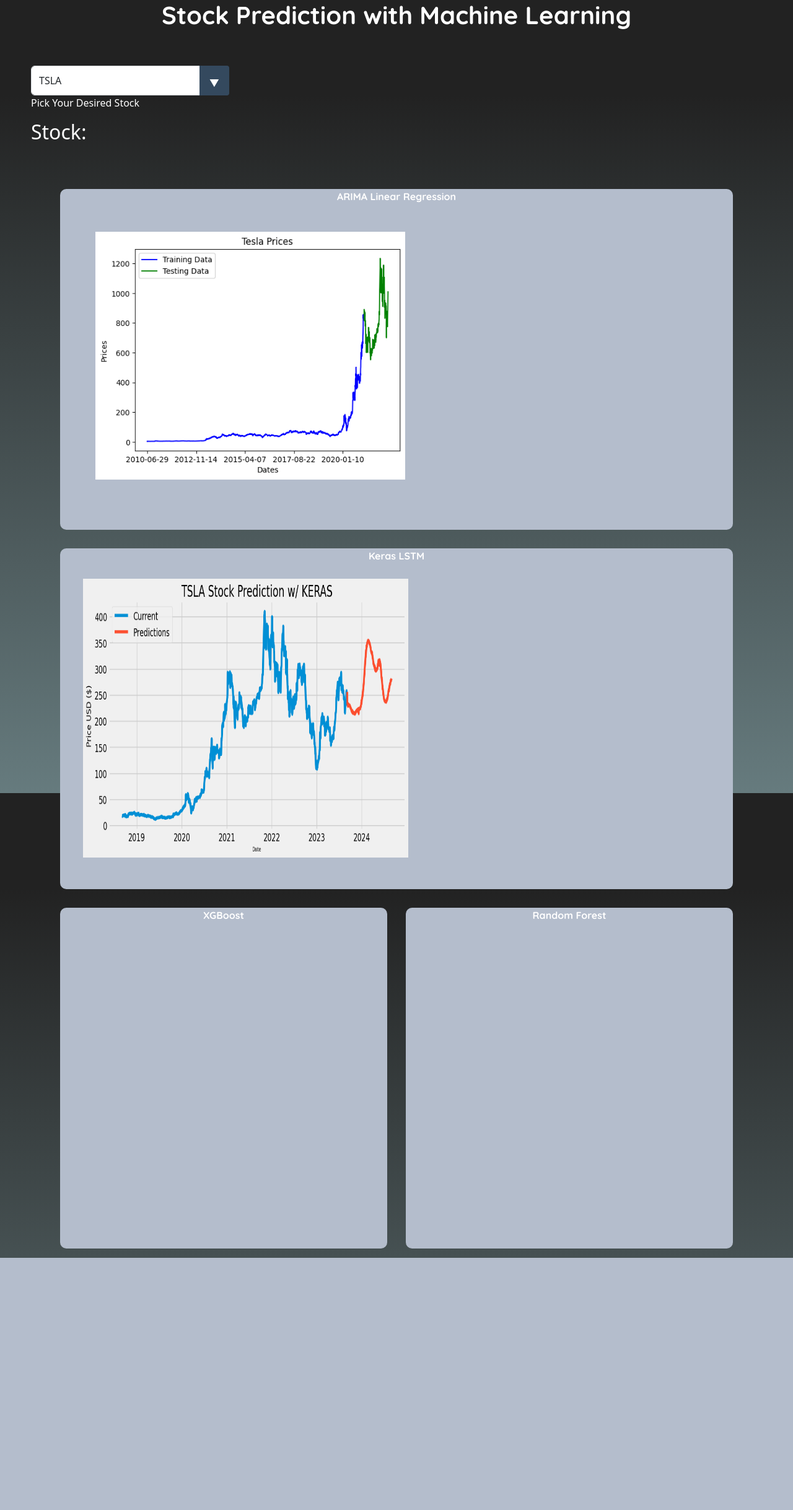
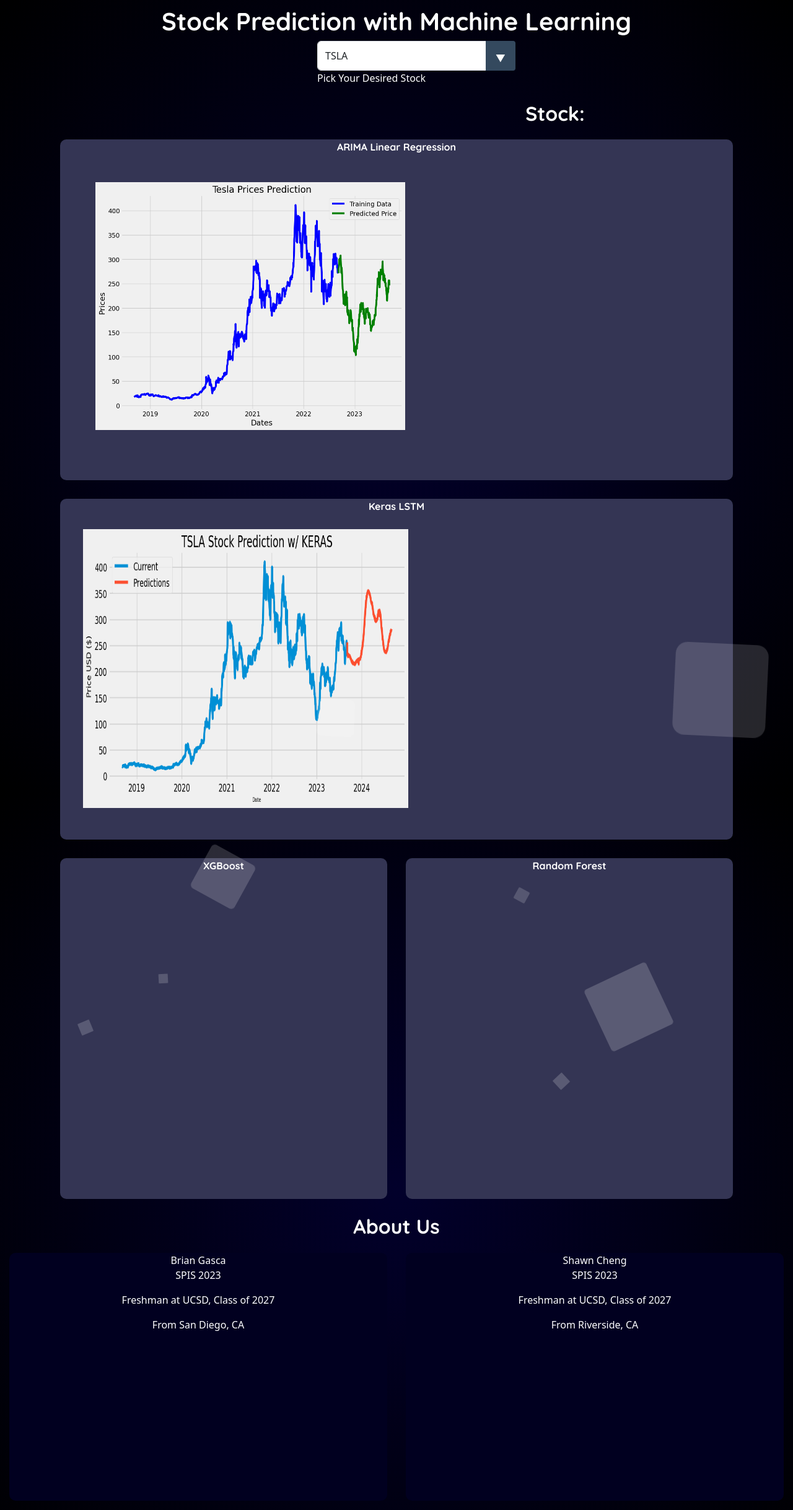
Before and after one commit to briangasca/project_display, a Flask app: page / in a window 1280 px wide. Shown: the whole page at 62% size. Before the commit the page ends 2030 px from the top, so only its background shows below. Run offline with Flask 2, Linux system fonts and the light colour scheme.

Commit message:
added background effects & About us page

```diff
--- a/static/script/script.js
+++ b/static/script/script.js
@@ -6,32 +6,39 @@
 
 function changeImage(){
     let container = document.getElementById('container');
+    let about_us = document.getElementById('about_us');
+
+    about_us.style.display = 'none';
     container.style.display = 'none';
     container.classList.remove('fadeInDown');
     container.classList.add('fadeIn_reload');
     setTimeout(() => {
         container.style.display = 'block';
-    }, 250)
+        about_us.style.display = 'block';
+    }, 25)
 
 
 
     var choice = document.getElementById('choice').value;
     console.log(choice);
     if (choice == "1"){
-        document.getElementById('LR').src="static/images/TSLA/lr_tsla.png";
+        document.getElementById('LR').src="static/images/TSLA/tsla_lr.png";
         document.getElementById('keras').src="static/images/TSLA/keras_tsla.png";
     }
     if (choice == "2"){
-        document.getElementById('LR').src='';
+        document.getElementById('LR').src='static/images/APPL/aapl_lr.png';
         document.getElementById('keras').src="static/images/APPL/keras_aapl.png";
     }
     if (choice == "3"){
+        document.getElementById('LR').src='static/images/META/meta_lr.png';
         document.getElementById('keras').src="static/images/META/keras_meta.png";
     }
     if (choice == "4"){
+        document.getElementById('LR').src='static/images/KO/ko_lr.png';
         document.getElementById('keras').src="static/images/KO/keras_ko.png";
     }
     if (choice == "5"){
+        document.getElementById('LR').src='static/images/GOOGL/googl_lr.png';
         document.getElementById('keras').src="static/images/GOOGL/keras_googl.png";
     }
 }
--- a/static/style.css
+++ b/static/style.css
@@ -1,9 +1,11 @@
 body {
-  /* background: rgb(34,34,34); */
-  background: linear-gradient(180deg, rgba(34,34,34,1) 12%, rgba(102,123,126,1) 100%);
+  background: rgb(2,0,36);
+  /* background: linear-gradient(180deg, rgba(2,0,36,1) 0%, rgba(6,6,6,1) 47%); */
+  background: radial-gradient(circle, rgba(2,0,43,1) 0%, rgba(0,0,0,1) 100%);
   color: white;
   width: 100%;
   height: 100vw;
+  z-index: 2;
 }
 
 h1{
@@ -11,11 +13,12 @@
     align-items: center;
     justify-content: center;
     font-family: 'Quicksand', sans-serif;
+    padding-top: 10px;
 }
 
 /*-------------- Dropdown ---------------*/
 .container_drp{
-  padding: 50px;
+  padding-left: 40%;
 }
 :root {
   --background-gradient: linear-gradient(178deg, #ffff33 10%, #3333ff);
@@ -83,8 +86,8 @@
 @keyframes fadeIn_reload {
   0% {
      opacity: 0;
-     transform: translateX(-100%);
-     filter: blur(5px);
+     transform: translateX(-25%);
+     filter: blur(2.5px);
   }
   100% {
      opacity: 1;
@@ -115,7 +118,7 @@
 
 
   .one {
-    background-color: #b4bdcc;
+    background-color: #343554;
     margin:15px;
     width: 750px;
     height: 550px;
@@ -133,7 +136,7 @@
   }
 
   .two {
-    background-color: #b4bdcc;
+    background-color: #343554;
     margin:15px;
     width: 750px;
     height: 550px;
@@ -151,7 +154,7 @@
   }
 
   .three {
-    background-color: #b4bdcc;
+    background-color: #343554;
     margin:15px;
     width: 750px;
     height: 550px;
@@ -160,10 +163,160 @@
   }
 
   .four {
-    background-color: #b4bdcc;
+    background-color: #343554;
     margin:15px;
     width: 750px;
     height: 550px;
     text-align: center;
     border-radius: 10px;
   }
+
+
+  /* ------------Animated Background------------ */
+
+.main-area{
+  width: 100%;
+  height: 2000px;
+  z-index: 1;
+}
+
+.circles {
+  position: absolute;
+  margin-top: 200px;
+  top: 0;
+  left: 0;
+  width: 100%;
+  height: 200%;
+  overflow: hidden;
+  z-index: 1;
+}
+
+@keyframes animate{
+  0%{
+    opacity: 1;
+    border-radius: 0;
+    transform: translateY(0) rotate(0deg);
+  }
+  100%{
+    opacity: 0;
+    border-radius: 50%;
+    transform: translateY(-3000px) rotate(720deg);
+  }
+}
+
+.circles div {
+  position: absolute;
+  display: block;
+  width: 20px;
+  height: 20px;
+  background: rgba(255,255,255,0.2);
+  bottom: -150px;
+  animation: animate 40s linear infinite;
+}
+
+.circles div:nth-child(1){
+  left: 25%;
+  width: 80px;
+  height: 80px;
+  animation-delay: 0s;
+}
+
+.circles div:nth-child(2){
+  left: 10%;
+  width: 20px;
+  height: 20px;
+  animation-delay: 2s;
+  animation-duration: 49s
+}
+
+.circles div:nth-child(3){
+  left: 70%;
+  width: 20px;
+  height: 20px;
+  animation-delay: 4s;
+}
+
+.circles div:nth-child(4){
+  left: 40%;
+  width: 60px;
+  height: 60px;
+  animation-delay: 0s;
+  animation-duration: 26s;
+}
+
+.circles div:nth-child(5){
+  left: 65%;
+  width: 20px;
+  height: 20px;
+  animation-delay: 0s;
+}
+
+.circles div:nth-child(6){
+  left: 75%;
+  width: 110px;
+  height: 110px;
+  animation-delay: 3s;
+}
+
+.circles div:nth-child(7){
+  left: 35%;
+  width: 150px;
+  height: 150px;
+  animation-delay: 7s;
+}
+
+.circles div:nth-child(8){
+  left: 50%;
+  width: 25px;
+  height: 25px;
+  animation-delay: 15s;
+  animation-duration: 45s;
+}
+
+.circles div:nth-child(9){
+  left: 20%;
+  width: 15px;
+  height: 15px;
+  animation-delay: 2s;
+  animation-duration: 38s;
+}
+
+.circles div:nth-child(10){
+  left: 85%;
+  width: 150px;
+  height: 150px;
+  animation-delay: 0s;
+  animation-duration: 26s;
+}
+
+/* ----------About Us---------- */
+
+h2{
+  display: flex;
+  align-items: center;
+  justify-content: center;
+  font-family: 'Quicksand', sans-serif;
+  padding-top: 10px;
+}
+
+.brian{
+  background-color: #010020;
+  outline-color: white;
+  outline: 5px;
+  margin:15px;
+  width: 400px;
+  height: 400px;
+  text-align: center;
+  border-radius: 10px;
+}
+
+.shawn{
+  background-color: #010020;
+  outline-color: white;
+  outline: 5px;
+  margin:15px;
+  width: 400px;
+  height: 400px;
+  text-align: center;
+  border-radius: 10px;
+}
--- a/templates/home.html
+++ b/templates/home.html
@@ -2,6 +2,7 @@
  {% block title %}Home{% endblock %}
  {% block content %}
  <h1>Stock Prediction with Machine Learning</h1>
+ <div class="main-area">
  <div class= "container_drp">
   <div class="select">
     <select id="choice" class="form-control" onchange="changeImage()">
@@ -21,7 +22,7 @@
   <div class="row noMargin" id="noMargin_1">
     <div class="col one">
       ARIMA Linear Regression
-      <img src="static/images/TSLA/lr_tsla.png" alt="" class="LR" id="LR">
+      <img src="static/images/TSLA/tsla_lr.png" alt="" class="LR" id="LR">
     </div>
     <div class="col two">
       Keras LSTM
@@ -37,4 +38,34 @@
     </div>
   </div>
   </div>
+  <div class="about_us" id="about_us">
+    <h2>About Us</h2>
+    <div class="row noMargin">
+      <div class="col brian">
+        Brian Gasca
+        <p>SPIS 2023</p>
+        <p>Freshman at UCSD, Class of 2027</p>
+        <p>From San Diego, CA</p>
+      </div>
+      <div class="col shawn">
+        Shawn Cheng
+        <p>SPIS 2023</p>
+        <p>Freshman at UCSD, Class of 2027</p>
+        <p>From Riverside, CA</p>
+      </div>
+    </div>
+  </div>
+  <div class="circles">
+    <div></div>
+    <div></div>
+    <div></div>
+    <div></div>
+    <div></div>
+    <div></div>
+    <div></div>
+    <div></div>
+    <div></div>
+    <div></div>
+  </div>
+</div>
  {% endblock %}
```
Also changed, not shown: static/images/APPL/aapl_lr.png (added), static/images/GOOGL/googl_lr.png (added), static/images/KO/ko_lr.png (added), static/images/META/meta_lr.png (added), static/images/TSLA/lr_tsla.png (deleted), static/images/TSLA/tsla_lr.png (added).
